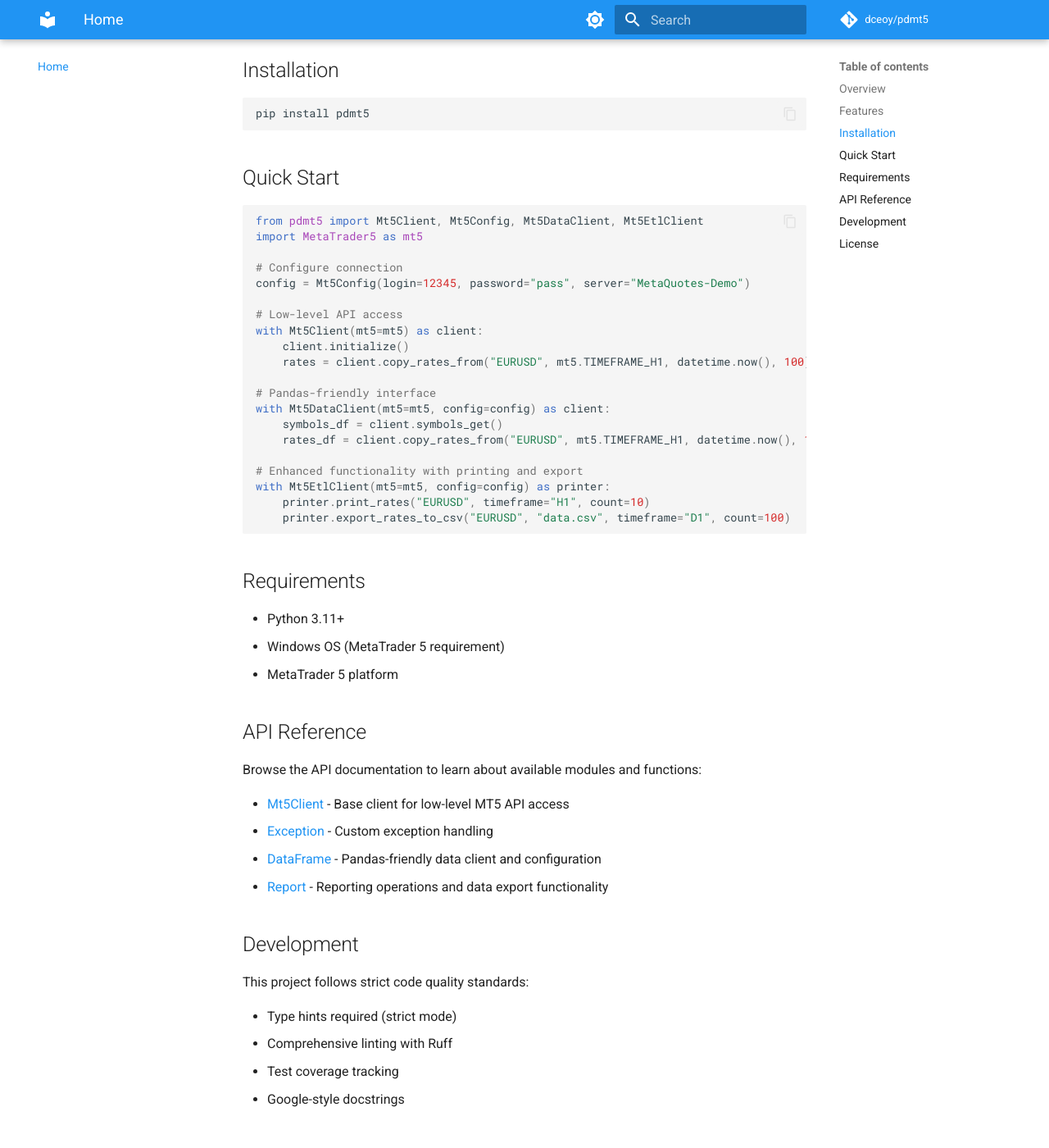
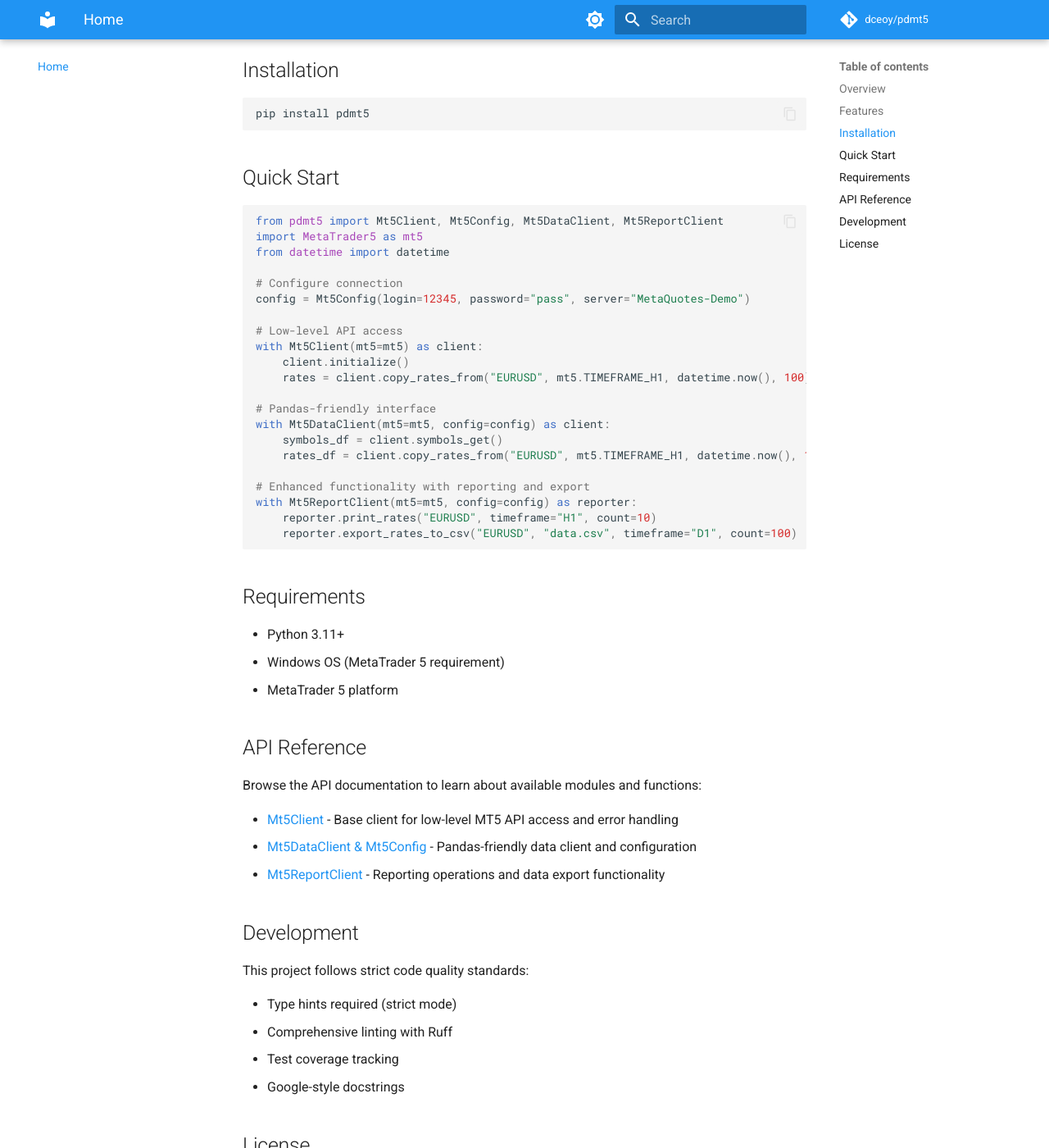
Before and after one commit to dceoy/pdmt5, an MkDocs documentation site: the page built from docs/index.md, in a window 1280 px wide and 1400 px high, scrolled down 585 px. Shown: the whole window at 82% size. Built offline with MkDocs 1.6.1 and Material for MkDocs 9.7.7, drawn with Linux system fonts in a browser that asks for light colours; comment, search, counter and statistics services are not loaded.

Commit message:
docs: update documentation to reflect Mt5ReportClient rename
- Remove constants section from README that's no longer exposed
- Update API documentation structure to reflect new class names
- Fix import examples and usage patterns for Mt5ReportClient
- Consolidate exception handling documentation into Mt5Client section

🤖 Generated with [Claude Code](https://claude.ai/code)

Co-Authored-By: Claude <noreply@anthropic.com>

````diff
--- a/docs/index.md
+++ b/docs/index.md
@@ -22,8 +22,9 @@ pip install pdmt5
 ## Quick Start
 
 ```python
-from pdmt5 import Mt5Client, Mt5Config, Mt5DataClient, Mt5EtlClient
+from pdmt5 import Mt5Client, Mt5Config, Mt5DataClient, Mt5ReportClient
 import MetaTrader5 as mt5
+from datetime import datetime
 
 # Configure connection
 config = Mt5Config(login=12345, password="pass", server="MetaQuotes-Demo")
@@ -38,10 +39,10 @@ with Mt5DataClient(mt5=mt5, config=config) as client:
     symbols_df = client.symbols_get()
     rates_df = client.copy_rates_from("EURUSD", mt5.TIMEFRAME_H1, datetime.now(), 100)
 
-# Enhanced functionality with printing and export
-with Mt5EtlClient(mt5=mt5, config=config) as printer:
-    printer.print_rates("EURUSD", timeframe="H1", count=10)
-    printer.export_rates_to_csv("EURUSD", "data.csv", timeframe="D1", count=100)
+# Enhanced functionality with reporting and export
+with Mt5ReportClient(mt5=mt5, config=config) as reporter:
+    reporter.print_rates("EURUSD", timeframe="H1", count=10)
+    reporter.export_rates_to_csv("EURUSD", "data.csv", timeframe="D1", count=100)
 ```
 
 ## Requirements
@@ -54,10 +55,9 @@ with Mt5EtlClient(mt5=mt5, config=config) as printer:
 
 Browse the API documentation to learn about available modules and functions:
 
-- [Mt5Client](api/mt5.md) - Base client for low-level MT5 API access
-- [Exception](api/exception.md) - Custom exception handling
-- [DataFrame](api/dataframe.md) - Pandas-friendly data client and configuration
-- [Report](api/report.md) - Reporting operations and data export functionality
+- [Mt5Client](api/mt5.md) - Base client for low-level MT5 API access and error handling
+- [Mt5DataClient & Mt5Config](api/dataframe.md) - Pandas-friendly data client and configuration
+- [Mt5ReportClient](api/report.md) - Reporting operations and data export functionality
 
 ## Development
 
````
Also changed, not shown: README.md (+0 -13 lines), docs/api/index.md (+7 -9 lines).
